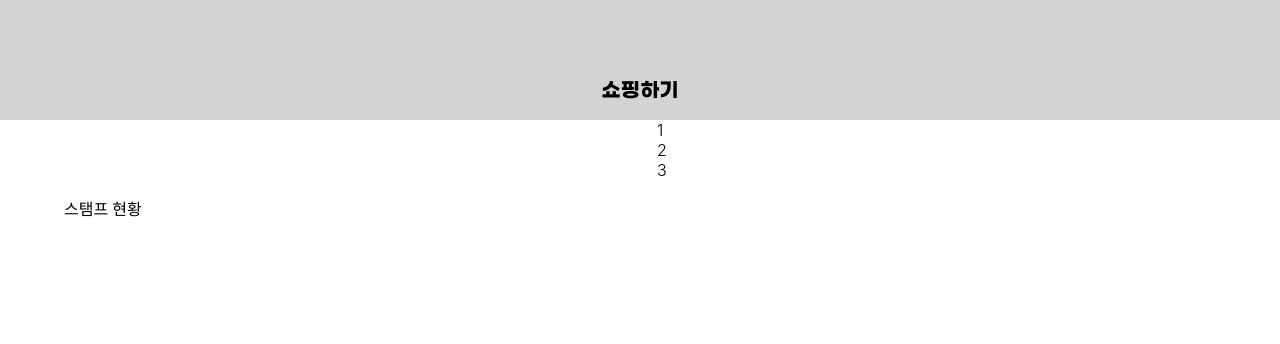
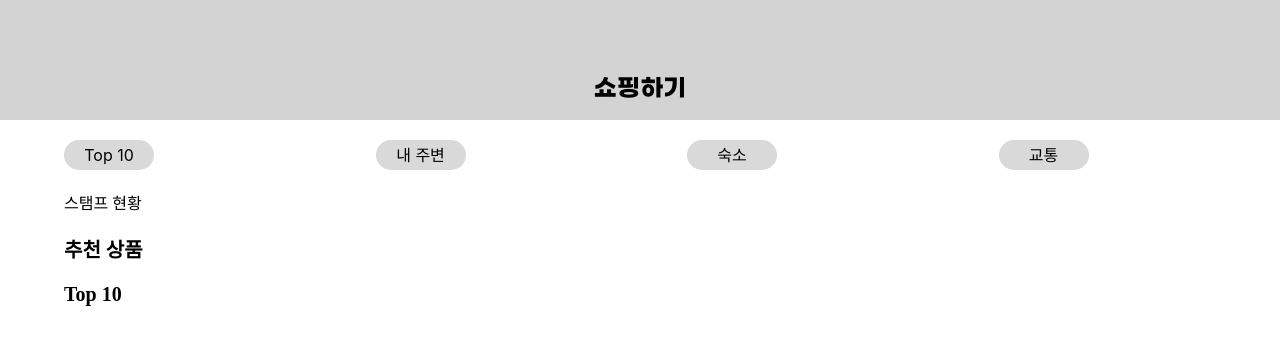
Before and after one commit to MoDaLaa/FE, a React (Vite) app: page /shopping in a window 1280 px wide. Shown: the top 344 px of the page. Built offline with nearby package versions, Linux system fonts and the light colour scheme.

Commit message:
feat #9: Swiper 추가중

```diff
--- a/src/Shopping/Shopping.tsx
+++ b/src/Shopping/Shopping.tsx
@@ -1,4 +1,4 @@
-import Slider from './components/Swiper';
+import Category from './components/Swiper';
 import * as Styled from './css/page.styled';
 
 export default function Shopping() {
@@ -23,8 +23,10 @@ export default function Shopping() {
             marginLeft: '5%',
           }}
         >
-          <Slider>123</Slider>
+          <Category />
           <Styled.StampText>스탬프 현황</Styled.StampText>
+          <Styled.ProductsText>추천 상품</Styled.ProductsText>
+          <Styled.ProductsText>Top 10</Styled.ProductsText>
         </div>
       </div>
     </>
--- a/src/Shopping/components/Swiper.tsx
+++ b/src/Shopping/components/Swiper.tsx
@@ -1,32 +1,29 @@
-import SwiperCore, { Navigation, Scrollbar } from 'swiper';
+// Import Swiper React components
 import { Swiper, SwiperSlide } from 'swiper/react';
-import { ReactElement, useRef } from 'react';
-import { StyledRoot } from '../css/page.styled';
+// Import Swiper styles
+import 'swiper/css';
+import * as Styled from '../css/page.styled';
+import { FreeMode } from 'swiper/modules';
 
-// interface MainSliderProps {
-//   cardList: ReactElement[]; // 슬라이드에는 컴포넌트가 들어갑니다
-//   slidesPerView: 3 | 4; // 한 번에 보이는 카드 수
-// }
+const navItems = ['Top 10', '내 주변', '숙소', '교통', '기념품'];
 
-const Slider = (props: any) => {
-  //   SwiperCore.use([Navigation, Scrollbar]);
-  const prevRef = useRef(null);
-  const nextRef = useRef(null);
-
-  const settings = {
-    spaceBetween: 20,
-    scrollbar: { draggable: true, el: null },
-    slidesPerView: 3,
-  };
+export default function Category() {
   return (
-    <StyledRoot>
-      <Swiper {...settings}>
-        <SwiperSlide key={1}>1</SwiperSlide>
-        <SwiperSlide key={2}>2</SwiperSlide>
-        <SwiperSlide key={3}>3</SwiperSlide>
-      </Swiper>
-    </StyledRoot>
+    <Swiper
+      style={{ margin: '20px 0' }}
+      slidesPerView={4}
+      freeMode={true}
+      spaceBetween={30}
+      grabCursor={true}
+      modules={[FreeMode]}
+      onSlideChange={() => console.log('slide change')}
+      onSwiper={(swiper) => console.log(swiper)}
+    >
+      {navItems.map((item, index) => (
+        <SwiperSlide key={index}>
+          <Styled.SliderItem>{item}</Styled.SliderItem>
+        </SwiperSlide>
+      ))}
+    </Swiper>
   );
-};
-
-export default Slider;
+}
--- a/src/Shopping/css/page.styled.ts
+++ b/src/Shopping/css/page.styled.ts
@@ -9,7 +9,7 @@ export const Top = styled.div`
 
   text-align: center;
   font-family: var(--Gmarket-Sans-Bold);
-  font-size: 20px;
+  font-size: 24px;
   font-style: normal;
   line-height: normal;
 
@@ -28,6 +28,31 @@ export const StampText = styled.p`
   line-height: normal;
 `;
 
+export const ProductsText = styled.p`
+  padding: 0;
+  font-family: 'Gmarket Sans TTF';
+  font-size: 20px;
+  font-style: normal;
+  font-weight: bold;
+  line-height: normal;
+`;
+
+////////////////////////////////////////////////////// slider
+
+export const SliderItem = styled.div`
+  display: flex;
+  justify-content: center;
+  align-items: center;
+  min-width: 90px;
+  max-width: 90px;
+  height: 30px;
+  border-radius: 20px;
+  background-color: rgba(217, 217, 217, 1);
+
+  font-weight: bolder;
+`;
+
+//////////////////////////////////////////////////////
 export const StyledRoot = styled.div`
   display: flex;
   justify-content: center;
```
